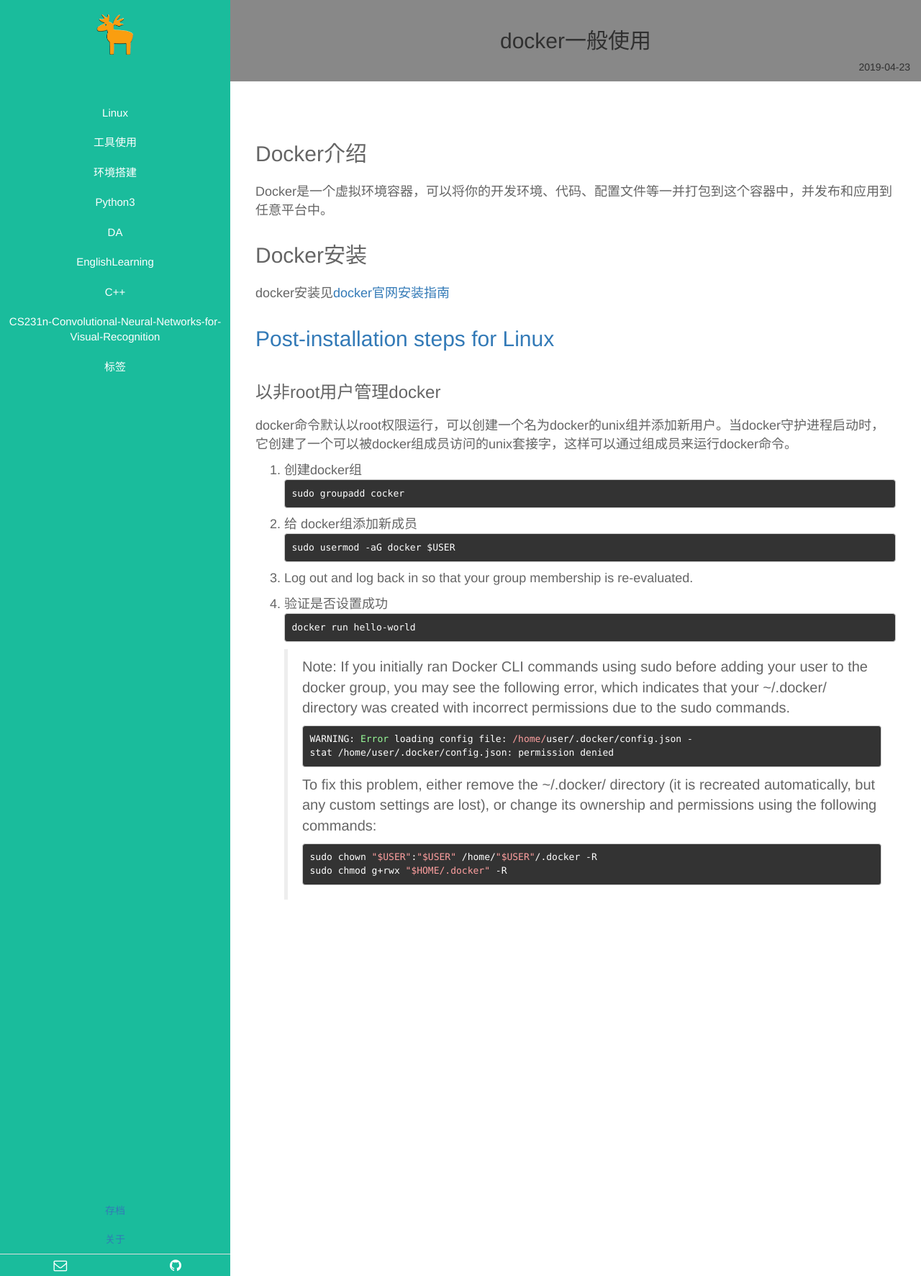
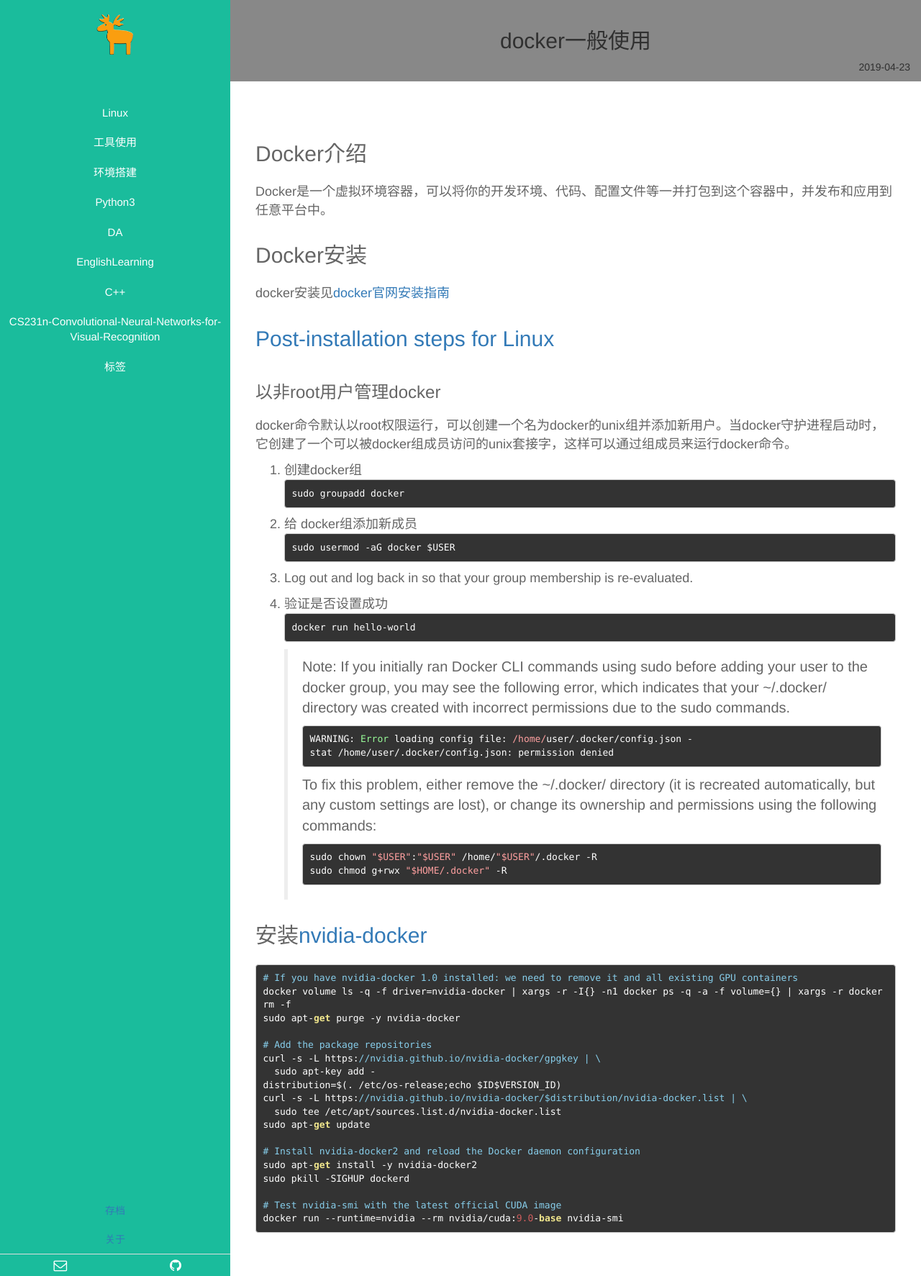
Before and after one commit to zjj421/zjj421.github.io, a Jekyll site: the page built from _posts/工具使用/2019-04-23-docker一般使用.md, in a window 1280 px wide. Shown: the whole page at 72% size. Built offline with Jekyll 4.4.1, drawn with Linux system fonts in a browser that asks for light colours.

Commit message:
github新建仓库

````diff
--- a/_posts/工具使用/2019-04-23-docker一般使用.md
+++ b/_posts/工具使用/2019-04-23-docker一般使用.md
@@ -11,7 +11,7 @@
 Docker是一个虚拟环境容器，可以将你的开发环境、代码、配置文件等一并打包到这个容器中，并发布和应用到任意平台中。
 
 ## Docker安装
-docker安装见[docker官网安装指南]((https://docs.docker.com/install/linux/docker-ce/ubuntu/))
+docker安装见[docker官网安装指南](https://docs.docker.com/install/linux/docker-ce/ubuntu/)
 
 ## [Post-installation steps for Linux](https://docs.docker.com/install/linux/linux-postinstall/)
 
@@ -20,7 +20,7 @@
 
 1. 创建docker组
 ```
-sudo groupadd cocker
+sudo groupadd docker
 ```
 2. 给 docker组添加新成员
 ```
@@ -43,3 +43,25 @@
 sudo chown "$USER":"$USER" /home/"$USER"/.docker -R
 sudo chmod g+rwx "$HOME/.docker" -R
 ```
+
+## 安装[nvidia-docker](https://github.com/NVIDIA/nvidia-docker)
+```
+# If you have nvidia-docker 1.0 installed: we need to remove it and all existing GPU containers
+docker volume ls -q -f driver=nvidia-docker | xargs -r -I{} -n1 docker ps -q -a -f volume={} | xargs -r docker rm -f
+sudo apt-get purge -y nvidia-docker
+
+# Add the package repositories
+curl -s -L https://nvidia.github.io/nvidia-docker/gpgkey | \
+  sudo apt-key add -
+distribution=$(. /etc/os-release;echo $ID$VERSION_ID)
+curl -s -L https://nvidia.github.io/nvidia-docker/$distribution/nvidia-docker.list | \
+  sudo tee /etc/apt/sources.list.d/nvidia-docker.list
+sudo apt-get update
+
+# Install nvidia-docker2 and reload the Docker daemon configuration
+sudo apt-get install -y nvidia-docker2
+sudo pkill -SIGHUP dockerd
+
+# Test nvidia-smi with the latest official CUDA image
+docker run --runtime=nvidia --rm nvidia/cuda:9.0-base nvidia-smi
+```
````
Also changed, not shown: _posts/DA/2019-06-06-Pyorch.md (added, +66 -0 lines), _posts/工具使用/2017-08-27-GitHub简单使用.md (+23 -0 lines), _posts/环境搭建/2019-6-03-自由学习.md (added, +21 -0 lines).
